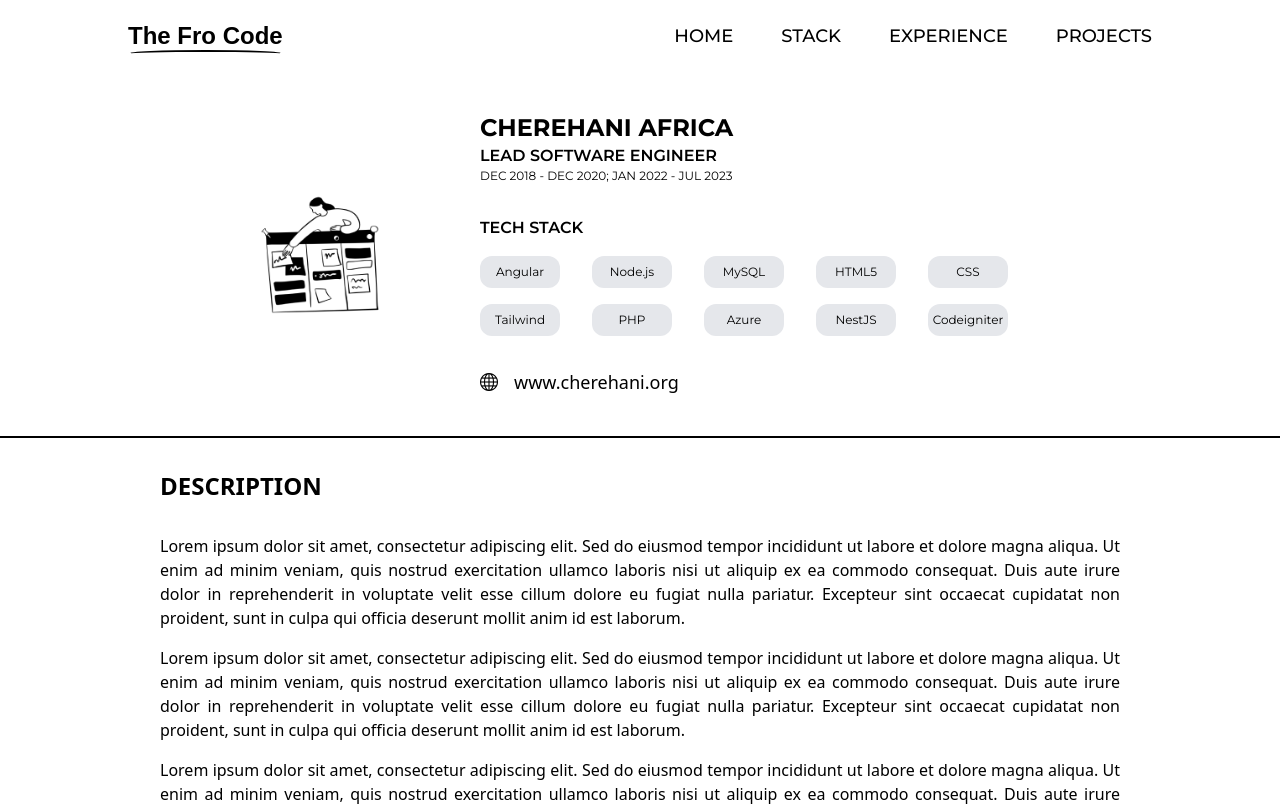
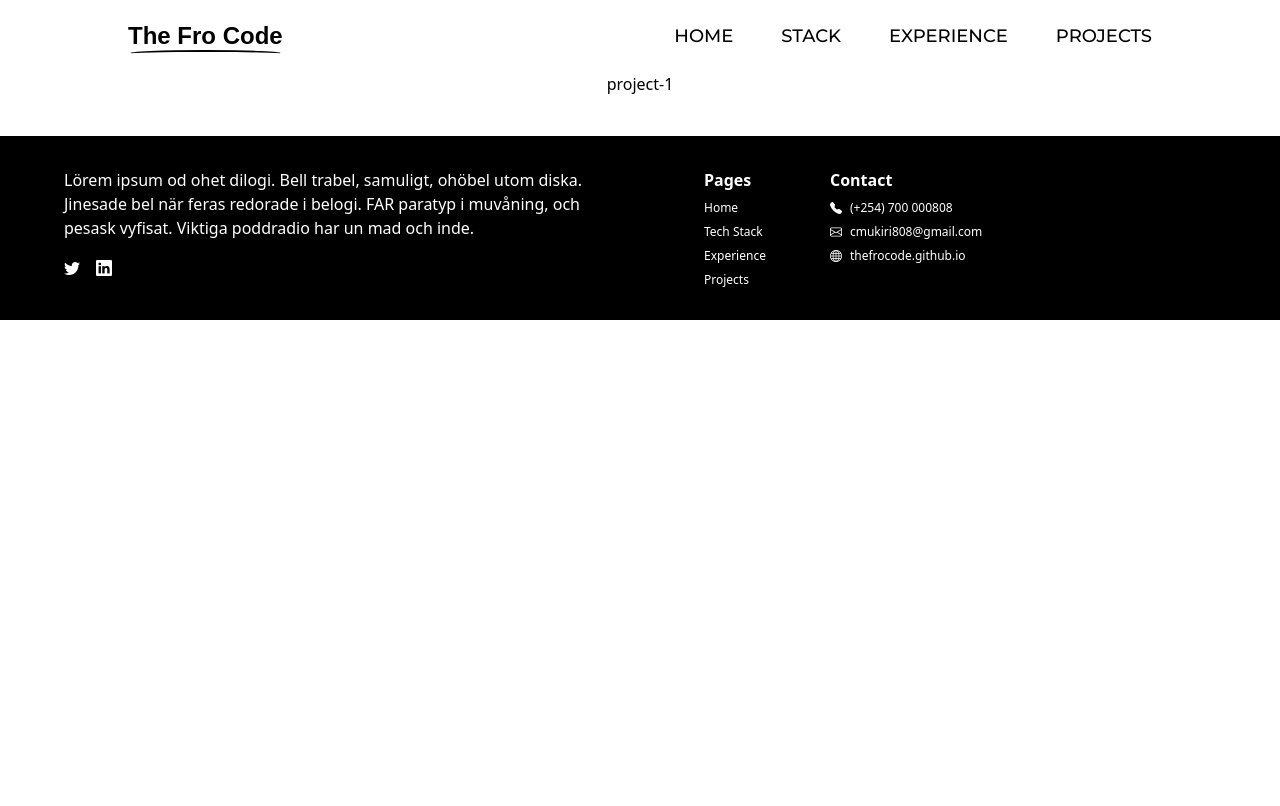
Before and after one commit to thefrocode/thefrocode.github.io, a Next.js app: page /details/project-1 in a window 1280 px wide. Shown: the top 806 px of the page. Built offline with nearby package versions, Linux system fonts and the light colour scheme; a web font is replaced by a local one.

Commit message:
Fix hydration mismatch

```diff
--- a/src/app/details/[slug]/page.tsx
+++ b/src/app/details/[slug]/page.tsx
@@ -45,7 +45,8 @@
   const page = pages[params.slug];
   return (
     <div className="flex flex-col justify-center items-center mb-10">
-      <div className="flex my-10 w-3/4">
+      <p>{params.slug}</p>
+      {/* <div className="flex my-10 w-3/4">
         <div className="flex justify-center items-center w-1/3">
           <Image
             src={`/images/${params.slug}.png`}
@@ -88,7 +89,7 @@
             {paragraph}
           </p>
         ))}
-      </div>
+      </div> */}
     </div>
   );
 }
```
